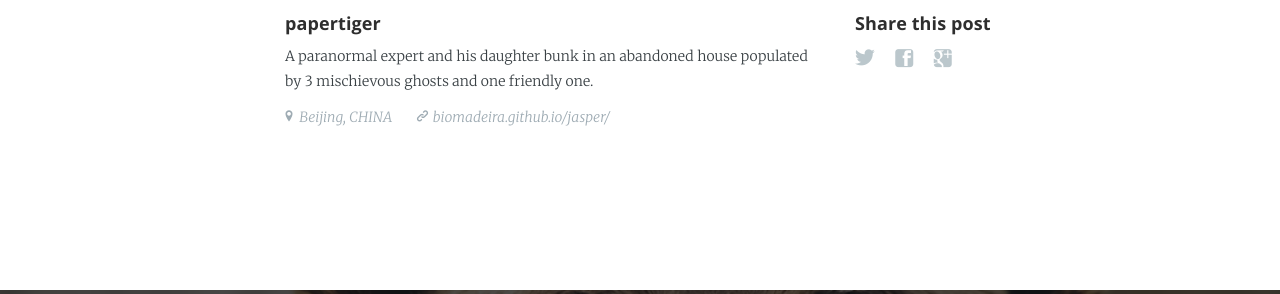
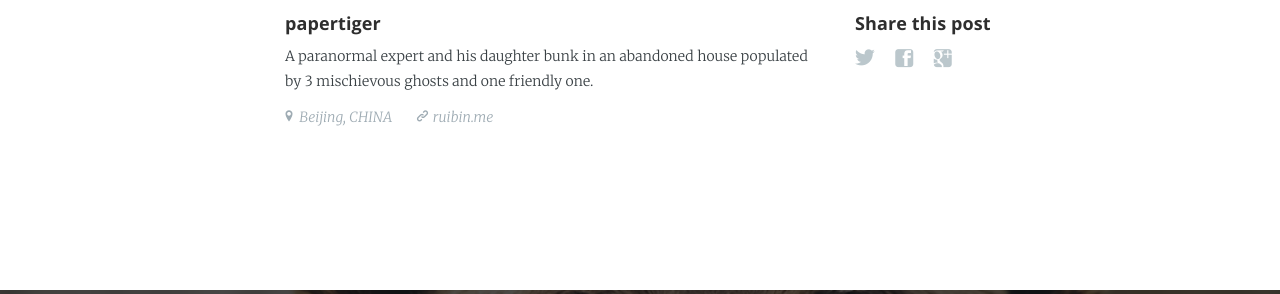
Before and after one commit to chenruibin/jasper, a Jekyll site: the page built from _posts/2015-11-12-demo.md, in a window 1280 px wide. Shown: the part 1136-1430 px from the top of the page. Built offline with Jekyll 4.4.1, drawn with Linux system fonts in a browser that asks for light colours; nearby versions of some CDN libraries; Markdown is read by kramdown in place of the engine named in the settings.

Commit message:
修改文案

```diff
--- a/_config.yml
+++ b/_config.yml
@@ -11,14 +11,13 @@ url: 'http://ruibin.me'
 image: 'assets/images/thumb.jpg'
 
 # Jykell configuration
-#markdown: redcarpet
 markdown: redcarpet
 redcarpet:
   extensions: ["smart", "tables", "no_intra_emphasis", "fenced_code_blocks", "autolink", "strikethrough", "superscript", "with_toc_data"]
 highlighter: pygments
 paginate: 5
 language: 'en-uk'
-short_url: 'biomadeira.github.io/jasper/'
+short_url: 'ruibin.me'
 google_analytics: UA-69281367-1
 disqus: username
 baseurl: '/'
```
